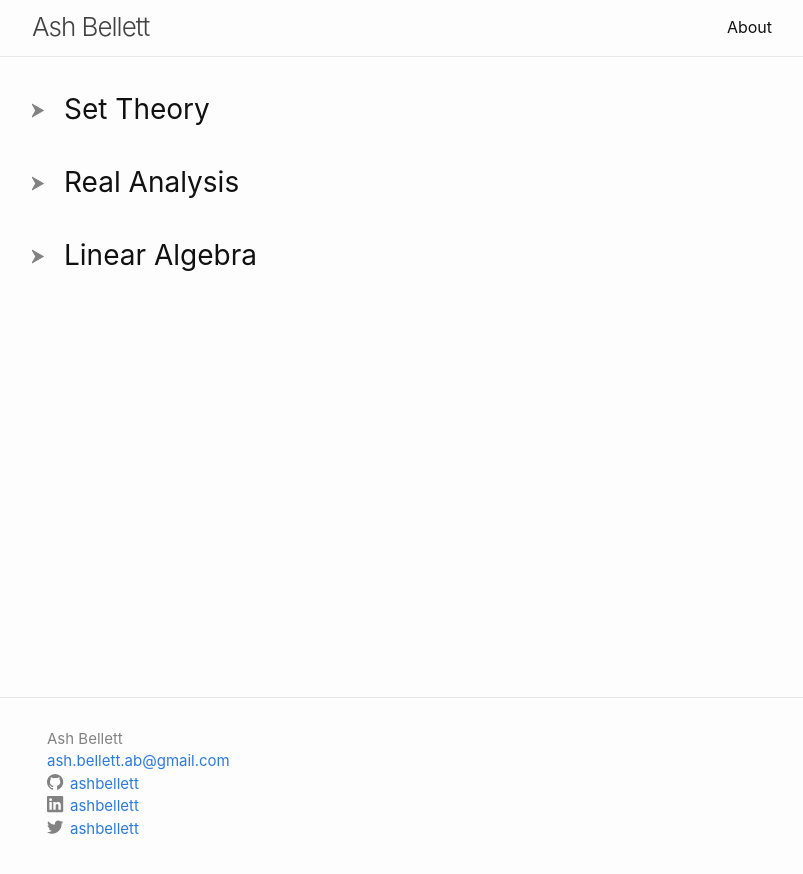
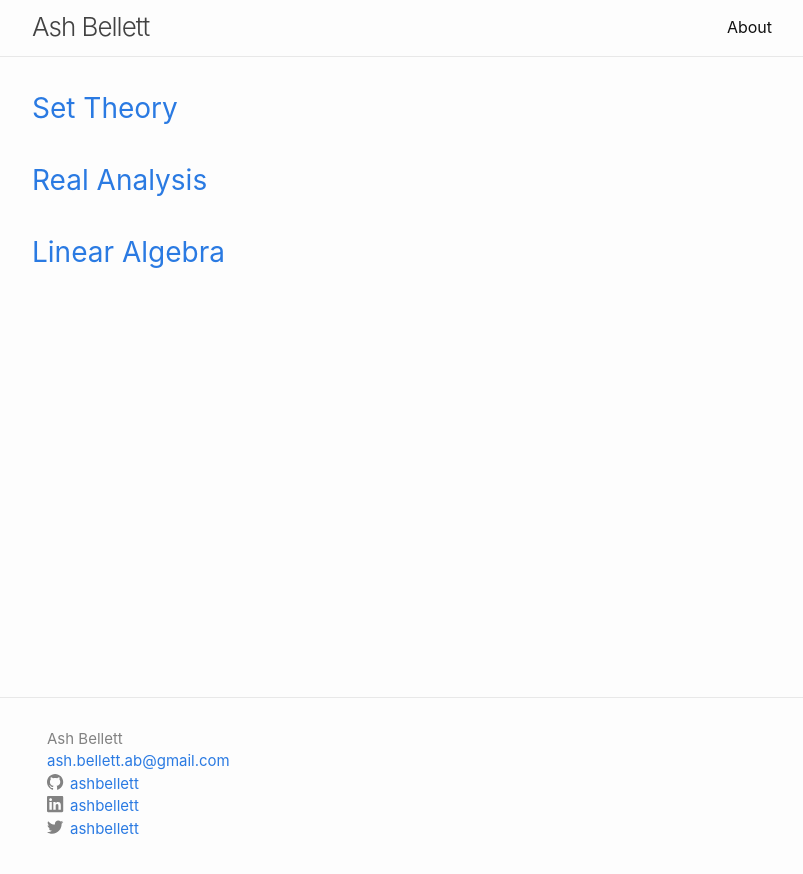
Before and after one commit to ashbellett/ashbellett.github.io, a Jekyll site: the page built from index.md, in a window 1280 px wide. Shown: the top 874 px of the page, without its empty margins (238-1041 px from the left). Built offline with Jekyll 4.4.1, drawn with Linux system fonts in a browser that asks for light colours; some web fonts are replaced.

Commit message:
Use links rather than icons

```diff
--- a/_layouts/home.html
+++ b/_layouts/home.html
@@ -12,7 +12,9 @@ layout: default
 
     {%- if site.set-theory.size > 0 -%}
 
-      <h2 class="post-list-heading collapsible-header">Set Theory</h2>
+      <a class="post-link collapsible-header">
+        <h2 class="post-list-heading">Set Theory</h2>
+      </a>
 
         <ul class="post-list collapsible-content">
           {% assign posts = site.set-theory | sort: "order" %}
@@ -32,7 +34,9 @@ layout: default
 
     {%- if site.real-analysis.size > 0 -%}
 
-      <h2 class="post-list-heading collapsible-header">Real Analysis</h2>
+      <a class="post-link collapsible-header">
+        <h2 class="post-list-heading">Real Analysis</h2>
+      </a>
 
         <ul class="post-list collapsible-content">
           {%- for post in site.real-analysis -%}
@@ -51,7 +55,9 @@ layout: default
 
     {%- if site.linear-algebra.size > 0 -%}
 
-      <h2 class="post-list-heading collapsible-header">Linear Algebra</h2>
+      <a class="post-link collapsible-header">
+        <h2 class="post-list-heading">Linear Algebra</h2>
+      </a>
 
         <ul class="post-list collapsible-content">
           {%- for post in site.linear-algebra -%}
@@ -78,11 +84,11 @@ layout: default
   }
 
   .collapsible-header:hover {
-    color: grey;
+    /*color: grey;*/
     cursor: pointer;
   }
 
-  .collapsible-header.active {
+  /* .collapsible-header.active {
     color: grey;
   }
 
@@ -98,7 +104,7 @@ layout: default
     width: 1rem;
     height: 1rem;
     color: grey;
-  }
+  } */
 
 </style>
 
--- a/assets/css/style.scss
+++ b/assets/css/style.scss
@@ -2,4 +2,4 @@
 
 ---
 
-@import "initialize";
+@import "style";
```
Also changed, not shown: _sass/_base.scss (deleted), _sass/_layout.scss (deleted), _sass/style.scss (renamed from _sass/initialize.scss).
